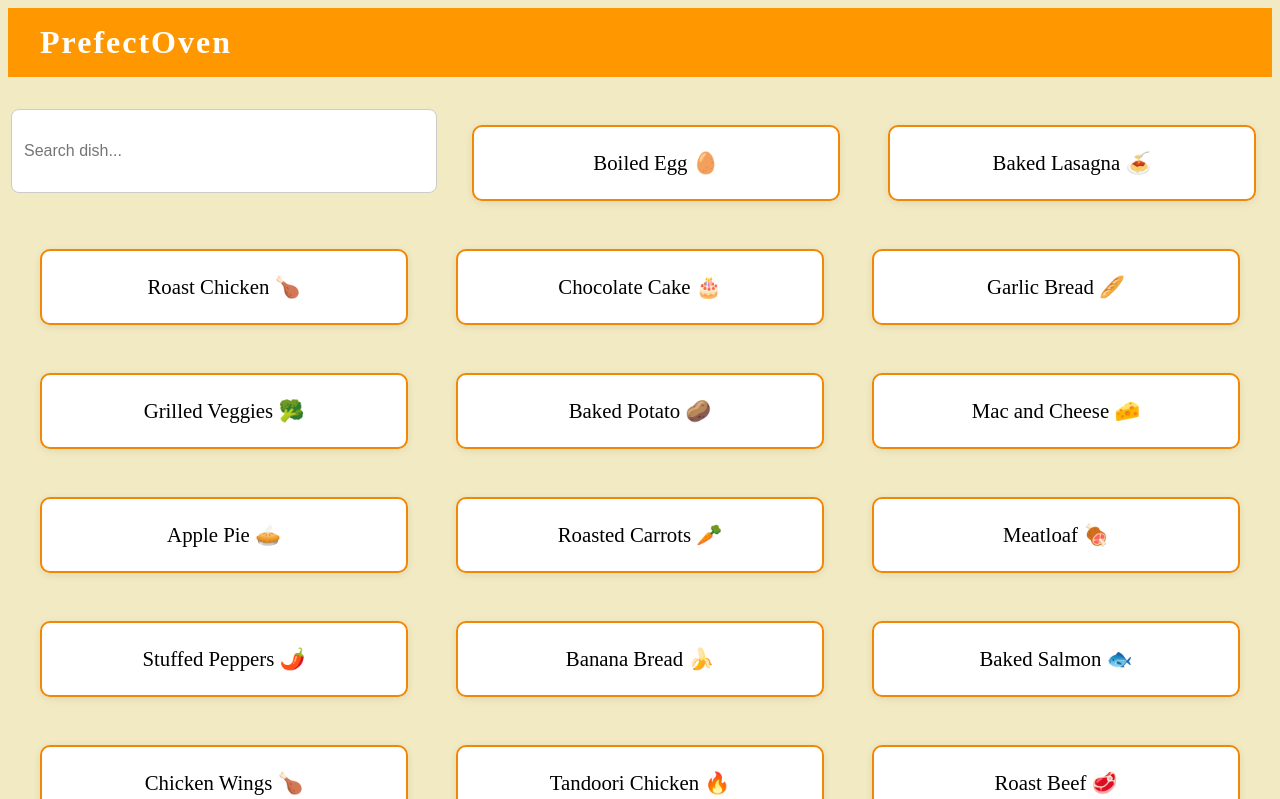
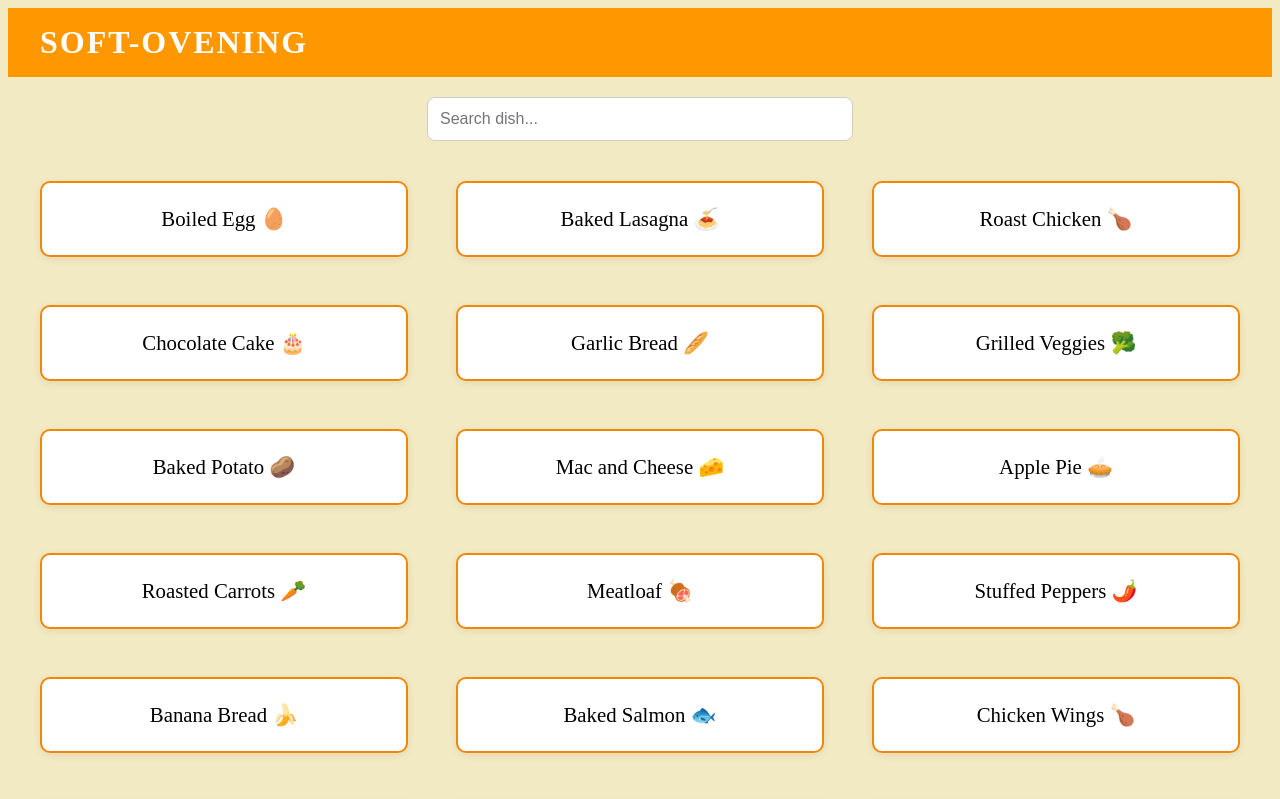
Before and after one commit to SuryaNarayananDev/Prefect-Oven, a React (Create React App) app: page / in a window 1280 px wide. Shown: the top 799 px of the page. Built offline with nearby package versions, Linux system fonts and the light colour scheme.

Commit message:
changed Name, search, update

```diff
--- a/src/components/Header.js
+++ b/src/components/Header.js
@@ -4,7 +4,7 @@ function Header() {
   return (
     <header className="header">
       <div className="header-left ">
-        PrefectOven
+        SOFT-OVENING
       </div>
     </header>
   )
--- a/src/components/Menu.js
+++ b/src/components/Menu.js
@@ -156,28 +156,22 @@ function Menu() {
   );
 
   return (
-    <div className="menu-container">
+    <div className="menu-outer">
+
       <input
         type="text"
         placeholder="Search dish..."
         value={search}
         onChange={e => setSearch(e.target.value)}
-        style={{
-          width: '90%',
-          maxWidth: 400,
-          margin: '0 auto 24px auto',
-          padding: '12px',
-          fontSize: '1rem',
-          borderRadius: '8px',
-          border: '1px solid #ccc',
-          display: 'block'
-        }}
+        className="search-bar"
       />
-      {filteredItems.map((item, index) => (
-        <div key={index} className="card" onClick={() => handleClick(item)}>
-          {item.name}
-        </div>
-      ))}
+      <div className="menu-container">
+        {filteredItems.map((item, index) => (
+          <div key={index} className="card" onClick={() => handleClick(item)}>
+            {item.name}
+          </div>
+        ))}
+      </div>
       {showModal && selected && (
         <div className="modal">
           <div className="modal-content">
@@ -198,8 +192,7 @@ function Menu() {
           </div>
         </div>
       )}
-      {/* Hidden audio element for notification */}
-      <audio ref={audioRef} src="https://actions.google.com/sounds/v1/alarms/alarm_clock.ogg" preload="auto" />
+      <audio ref={audioRef} src="https://actions.google.com/sounds/v1/alarms/whistle.ogg" preload="auto" />
     </div>
   );
 }
--- a/src/style/menu.css
+++ b/src/style/menu.css
@@ -66,16 +66,35 @@
     font-size: 40px;
 }
 
+.menu-outer {
+  margin-top: 20px;
+  display: flex;
+  flex-direction: column;
+  align-items: center;
+  width: 100%;
+}
+
+.search-bar {
+  width: 90%;
+  max-width: 400px;
+  margin: 0 auto 24px auto;
+  padding: 12px;
+  font-size: 1rem;
+  border-radius: 8px;
+  border: 1px solid #ccc;
+  display: block;
+}
+
 .menu-container {
   display: flex;
   justify-content: center;
   flex-wrap: wrap;
   gap: 16px;
-  margin-top: 32px;
+  width: 100%;
 }
 
 /* Mobile styles */
-@media (max-width: 100px) {
+@media (max-width: 600px) {
   .menu-container {
     flex-direction: column;
     align-items: center;
```
